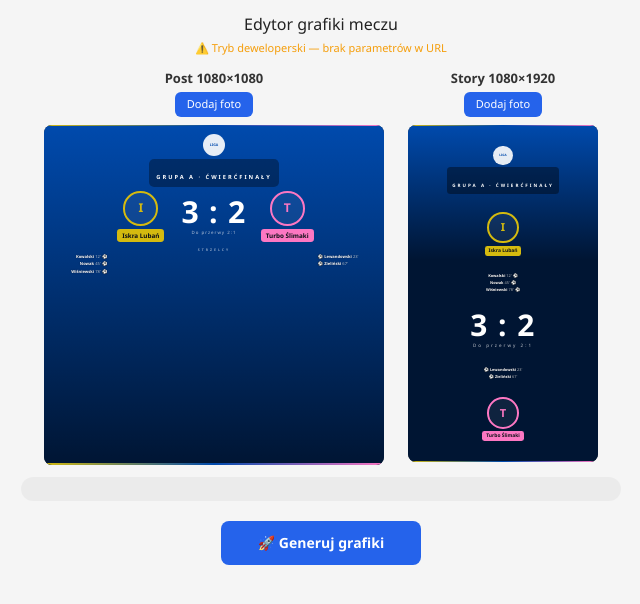
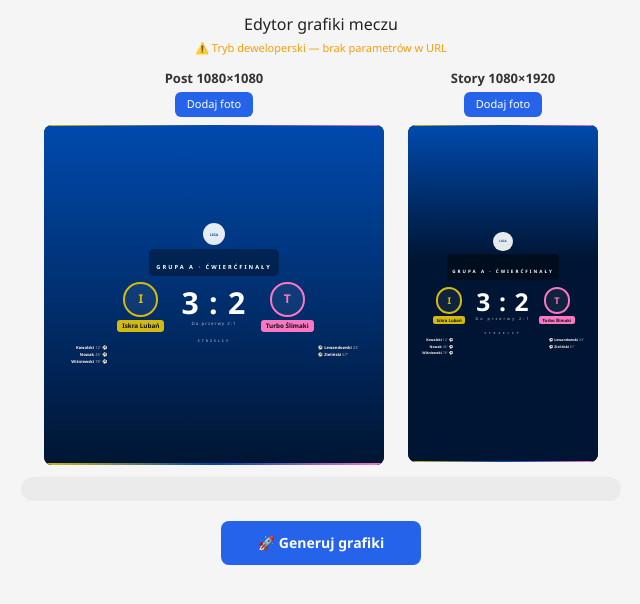
Before and after one commit to Kamil-Kwiecinski/liga-photo-editor, a React (Vite) app: page / in a window 1280 px wide. Shown: the top 604 px of the page, without its empty margins (319-959 px from the left). Built offline with nearby package versions, Linux system fonts and the light colour scheme.

Commit message:
Fix football overlay

```diff
--- a/src/PhotoEditor.jsx
+++ b/src/PhotoEditor.jsx
@@ -192,21 +192,23 @@ function FootballNoPhotoPost({ s, m, selectedSponsors }) {
     <div className="absolute inset-0" style={{ background: `linear-gradient(180deg, ${m.color_liga} 0%, #001533 100%)` }}>
       <div style={{ position: "absolute", top: 0, left: 0, right: 0, height: 6 * s, background: `linear-gradient(90deg, ${m.color_home}, ${m.color_liga}, ${m.color_away})` }} />
       <div style={{ position: "absolute", bottom: sponsorBarH * s, left: 0, right: 0, height: 6 * s, background: `linear-gradient(90deg, ${m.color_home}, ${m.color_liga}, ${m.color_away})` }} />
-      <div className="absolute inset-0 flex flex-col items-center z-10" style={{ pointerEvents: "none", paddingTop: 30 * s, paddingBottom: sponsorBarH * s, gap: 10 * s }}>
-        <LigaLogo s={s} m={m} size={70} light />
-        <div style={{ background: "rgba(0,0,0,0.35)", padding: `${6 * s}px ${22 * s}px`, borderRadius: 16 * s }}>
-          <span style={{ color: "#fff", fontSize: 18 * s, fontWeight: 600, letterSpacing: 2, textTransform: "uppercase" }}>{grupaKolejka || "—"}</span>
+      <div className="absolute inset-0 flex flex-col items-center justify-center z-10" style={{ pointerEvents: "none", paddingTop: 30 * s, paddingBottom: (30 + sponsorBarH) * s, gap: 18 * s }}>
+        <div className="flex flex-col items-center" style={{ gap: 10 * s }}>
+          <LigaLogo s={s} m={m} size={70} light />
+          <div style={{ background: "rgba(0,0,0,0.35)", padding: `${6 * s}px ${22 * s}px`, borderRadius: 16 * s }}>
+            <span style={{ color: "#fff", fontSize: 18 * s, fontWeight: 600, letterSpacing: 2, textTransform: "uppercase" }}>{grupaKolejka || "—"}</span>
+          </div>
         </div>
-        <div className="flex items-center justify-center" style={{ gap: 24 * s, marginTop: 4 * s }}>
+        <div style={{ width: "100%", display: "flex", flexDirection: "row", alignItems: "center", justifyContent: "center", gap: 24 * s }}>
           <TeamCircle s={s} m={m} team="home" size={110} fontSize={20} light />
-          <div style={{ display: "flex", flexDirection: "column", alignItems: "center" }}>
+          <div style={{ display: "flex", flexDirection: "column", alignItems: "center", textAlign: "center" }}>
             <span style={{ fontSize: 96 * s, fontWeight: 900, color: "#fff", lineHeight: 1, letterSpacing: 4 * s }}>{m.goals_home} : {m.goals_away}</span>
-            <span style={{ color: "rgba(255,255,255,0.7)", fontSize: 14 * s, fontWeight: 500, letterSpacing: 1, marginTop: 4 * s }}>Do przerwy {m.half_home}:{m.half_away}</span>
+            <span style={{ color: "rgba(255,255,255,0.7)", fontSize: 14 * s, fontWeight: 500, letterSpacing: 1, marginTop: 6 * s }}>Do przerwy {m.half_home}:{m.half_away}</span>
           </div>
           <TeamCircle s={s} m={m} team="away" size={110} fontSize={20} light />
         </div>
         {(m.scorers_home?.length > 0 || m.scorers_away?.length > 0) && (
-          <div style={{ marginTop: 8 * s, width: "85%", display: "flex", flexDirection: "column", alignItems: "center", gap: 6 * s }}>
+          <div style={{ width: "85%", display: "flex", flexDirection: "column", alignItems: "center", gap: 6 * s }}>
             <div style={{ fontSize: 11 * s, fontWeight: 700, color: "rgba(255,255,255,0.55)", textTransform: "uppercase", letterSpacing: 2 }}>Strzelcy</div>
             <div style={{ display: "flex", justifyContent: "space-between", width: "100%", alignItems: "flex-start", gap: 16 * s }}>
               <ScorersBlock s={s} m={m} size={13} side="home" />
@@ -227,21 +229,30 @@ function FootballNoPhotoStory({ s, m, selectedSponsors }) {
     <div className="absolute inset-0" style={{ background: `linear-gradient(180deg, ${m.color_liga} 0%, #001533 40%, #001533 100%)` }}>
       <div style={{ position: "absolute", top: 0, left: 0, right: 0, height: 6 * s, background: `linear-gradient(90deg, ${m.color_home}, ${m.color_liga}, ${m.color_away})` }} />
       <div style={{ position: "absolute", bottom: sponsorBarH * s, left: 0, right: 0, height: 6 * s, background: `linear-gradient(90deg, ${m.color_home}, ${m.color_liga}, ${m.color_away})` }} />
-      <div className="absolute inset-0 flex flex-col items-center justify-evenly z-10" style={{ pointerEvents: "none", paddingTop: 20 * s, paddingBottom: (20 + sponsorBarH) * s }}>
-        <div className="flex flex-col items-center" style={{ gap: 12 * s }}>
+      <div className="absolute inset-0 flex flex-col items-center justify-center z-10" style={{ pointerEvents: "none", paddingTop: 40 * s, paddingBottom: (40 + sponsorBarH) * s, gap: 40 * s }}>
+        <div className="flex flex-col items-center" style={{ gap: 14 * s }}>
           <LigaLogo s={s} m={m} size={110} light />
           <div style={{ background: "rgba(0,0,0,0.4)", padding: `${8 * s}px ${28 * s}px`, borderRadius: 20 * s }}>
             <span style={{ color: "#fff", fontSize: 26 * s, fontWeight: 600, letterSpacing: 2, textTransform: "uppercase" }}>{grupaKolejka || "—"}</span>
           </div>
         </div>
-        <TeamCircle s={s} m={m} team="home" size={180} fontSize={28} light />
-        <ScorersBlock s={s} m={m} size={22} side="home" center />
-        <div style={{ display: "flex", flexDirection: "column", alignItems: "center" }}>
-          <span style={{ fontSize: 170 * s, fontWeight: 900, color: "#fff", lineHeight: 1, letterSpacing: 8 * s }}>{m.goals_home} : {m.goals_away}</span>
-          <span style={{ color: "rgba(255,255,255,0.75)", fontSize: 26 * s, fontWeight: 500, letterSpacing: 2, marginTop: 10 * s }}>Do przerwy {m.half_home}:{m.half_away}</span>
+        <div style={{ width: "100%", display: "flex", flexDirection: "row", alignItems: "center", justifyContent: "center", gap: 24 * s }}>
+          <TeamCircle s={s} m={m} team="home" size={150} fontSize={24} light />
+          <div style={{ display: "flex", flexDirection: "column", alignItems: "center", textAlign: "center" }}>
+            <span style={{ fontSize: 140 * s, fontWeight: 900, color: "#fff", lineHeight: 1, letterSpacing: 6 * s }}>{m.goals_home} : {m.goals_away}</span>
+            <span style={{ color: "rgba(255,255,255,0.75)", fontSize: 22 * s, fontWeight: 500, letterSpacing: 2, marginTop: 10 * s }}>Do przerwy {m.half_home}:{m.half_away}</span>
+          </div>
+          <TeamCircle s={s} m={m} team="away" size={150} fontSize={24} light />
         </div>
-        <ScorersBlock s={s} m={m} size={22} side="away" center />
-        <TeamCircle s={s} m={m} team="away" size={180} fontSize={28} light />
+        {(m.scorers_home?.length > 0 || m.scorers_away?.length > 0) && (
+          <div style={{ width: "85%", display: "flex", flexDirection: "column", alignItems: "center", gap: 10 * s }}>
+            <div style={{ fontSize: 16 * s, fontWeight: 700, color: "rgba(255,255,255,0.6)", textTransform: "uppercase", letterSpacing: 3 }}>Strzelcy</div>
+            <div style={{ display: "flex", justifyContent: "space-between", width: "100%", alignItems: "flex-start", gap: 20 * s }}>
+              <ScorersBlock s={s} m={m} size={20} side="home" />
+              <ScorersBlock s={s} m={m} size={20} side="away" />
+            </div>
+          </div>
+        )}
       </div>
       {selectedSponsors.length > 0 && (
         <div style={{ position: "absolute", bottom: 0, left: 0, right: 0, height: 100 * s, background: "rgba(0,0,0,0.8)", display: "flex", alignItems: "center", justifyContent: "center", gap: 8 * s, zIndex: 20 }}>
@@ -561,7 +572,7 @@ function PreviewPanel({ label, targetW, targetH, image, imageNat, zoom, bgPos, s
     if (graphicStyle === "split_panel") return isStory ? <SplitPanelOverlayStory s={s} m={m} showSets={showSets} selectedSponsors={selectedSponsors} /> : <SplitPanelOverlayPost s={s} m={m} showSets={showSets} selectedSponsors={selectedSponsors} />;
     return isStory ? <PhotoOverlayStory s={s} m={m} showSets={showSets} selectedSponsors={selectedSponsors} /> : <PhotoOverlayPost s={s} m={m} showSets={showSets} selectedSponsors={selectedSponsors} />;
   }
-  const showDefaultGrad = image && graphicStyle !== "split_panel" && m.mode !== "preview";
+  const showDefaultGrad = image && (m.sport === "football" || (graphicStyle !== "split_panel" && m.mode !== "preview"));
   return (
     <div className="flex flex-col items-center gap-1">
       <span style={{ fontSize: 13, fontWeight: 600, color: "var(--color-text-primary, #333)" }}>{label}</span>
```
